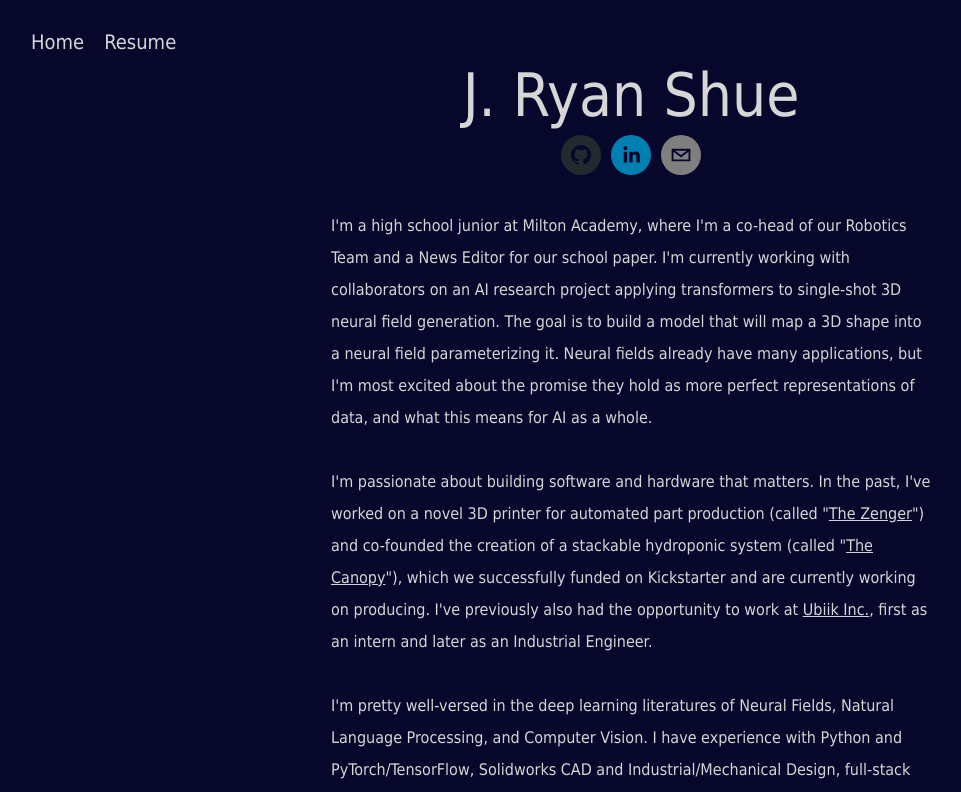
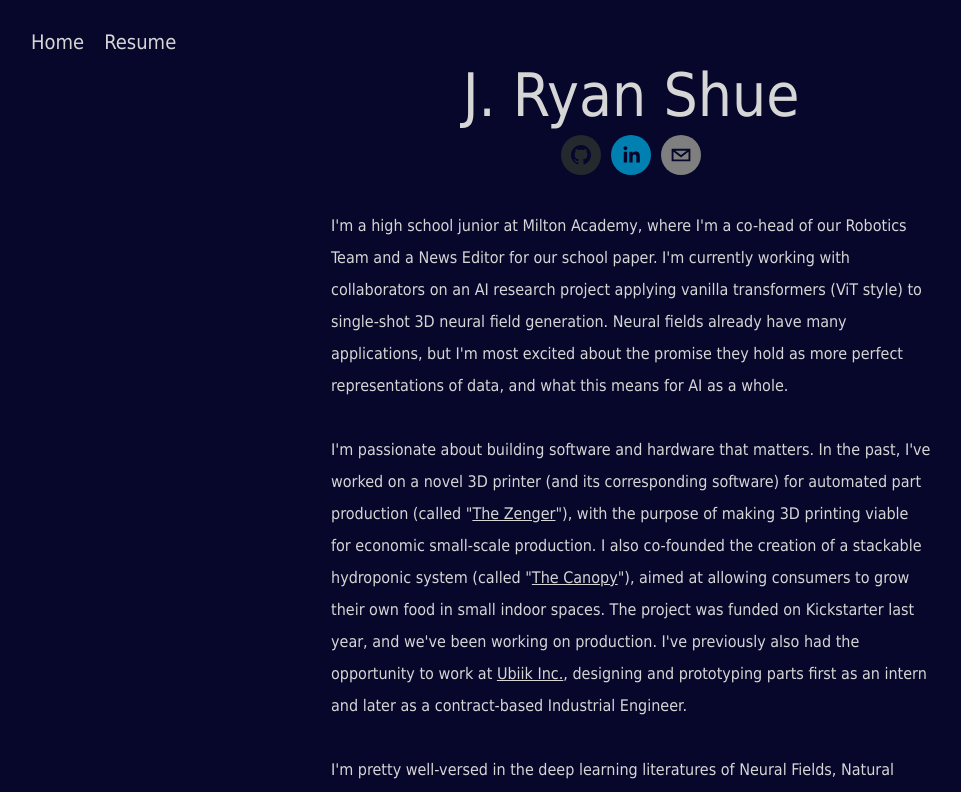
Before and after one commit to JRyanShue/personal-website, a React (Create React App) app: page / in a window 1280 px wide. Shown: the top 792 px of the page, without its empty margins (9-970 px from the left). Built offline with nearby package versions, Linux system fonts and the light colour scheme.

Commit message:
Update FrontAbout.js

```diff
--- a/src/FrontAbout.js
+++ b/src/FrontAbout.js
@@ -24,12 +24,12 @@
             <div className="front-about" style={{width: textWidth}}>
                 <i class="fab fa-github"></i>
                 I'm a high school junior at Milton Academy, where I'm a co-head of our Robotics Team and a News Editor for our school paper.
-                I'm currently working with collaborators on an AI research project applying transformers to single-shot 3D neural field generation. The goal is to build a model that will map a 3D shape into a neural field parameterizing it. Neural fields already have many applications, but I'm most excited about the promise they hold as more perfect representations of data, and what this means for AI as a whole.
+                I'm currently working with collaborators on an AI research project applying vanilla transformers (ViT style) to single-shot 3D neural field generation. Neural fields already have many applications, but I'm most excited about the promise they hold as more perfect representations of data, and what this means for AI as a whole.
                 <br/><br/>
                 I'm passionate about building software and hardware that matters.
-                In the past, I've worked on a novel 3D printer for automated part production (called "<a href="https://jryanshue.github.io/ZengerWriterV1/" style={{color:'rgb(214, 214, 214)'}}>The Zenger</a>")
-                and co-founded the creation of a stackable hydroponic system (called "<a href="https://www.kickstarter.com/projects/thecanopy/the-canopy-smart-vertical-farm" style={{color:'rgb(214, 214, 214)'}}>The Canopy</a>"), which we successfully funded on Kickstarter and are currently working on producing. I've previously also had the opportunity to work at <></>
-                <a href="https://ubiik.com" style={{color:'rgb(214, 214, 214)'}}>Ubiik Inc.</a>, first as an intern and later as an Industrial Engineer.
+                In the past, I've worked on a novel 3D printer (and its corresponding software) for automated part production (called "<a href="https://jryanshue.github.io/ZengerWriterV1/" style={{color:'rgb(214, 214, 214)'}}>The Zenger</a>"), with the purpose of making 3D printing viable for economic small-scale production.
+                I also co-founded the creation of a stackable hydroponic system (called "<a href="https://www.kickstarter.com/projects/thecanopy/the-canopy-smart-vertical-farm" style={{color:'rgb(214, 214, 214)'}}>The Canopy</a>"), aimed at allowing consumers to grow their own food in small indoor spaces. The project was funded on Kickstarter last year, and we've been working on production. I've previously also had the opportunity to work at <></>
+                <a href="https://ubiik.com" style={{color:'rgb(214, 214, 214)'}}>Ubiik Inc.</a>, designing and prototyping parts first as an intern and later as a contract-based Industrial Engineer.
                 <br/><br/>
                 I'm pretty well-versed in the deep learning literatures of Neural Fields, Natural Language Processing, and Computer Vision. I have experience with Python and PyTorch/TensorFlow, Solidworks CAD and Industrial/Mechanical Design, full-stack web development, and FDM 3D printing.
                 <br/><br/>
```
